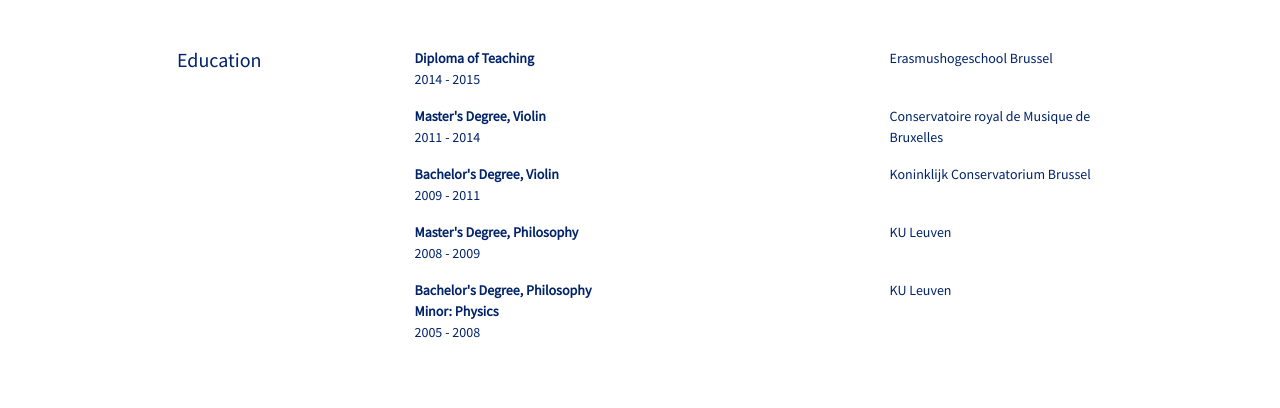
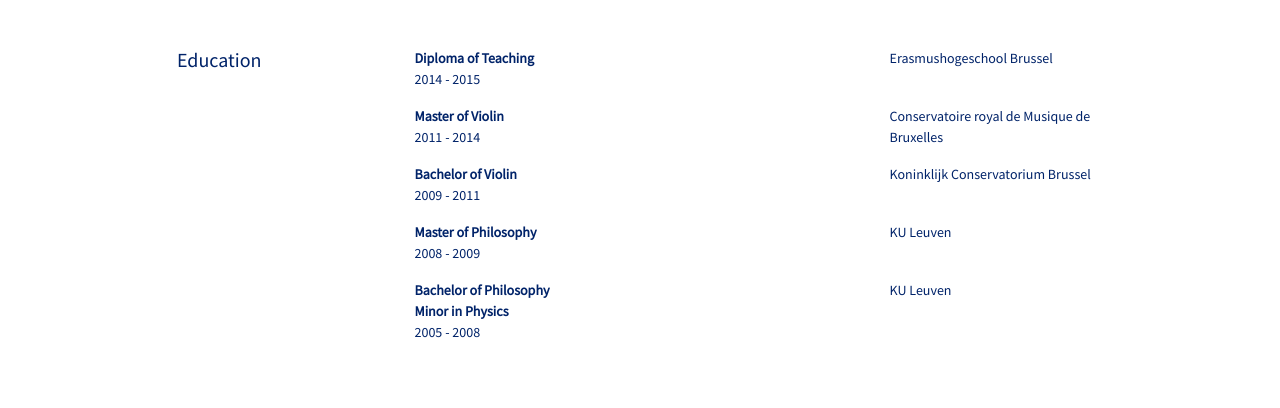
Before and after one commit to alexcorremans/alexcorremans.github.io, a Jekyll site: the page built from resume.html, in a window 1280 px wide. Shown: the part 991-1399 px from the top of the page. Built offline with Jekyll 4.4.1, drawn with Linux system fonts in a browser that asks for light colours; nearby versions of some CDN libraries.

Commit message:
update degree names

```diff
--- a/resume.html
+++ b/resume.html
@@ -124,7 +124,7 @@
       </div>
       <div class="row">
         <div class="col-8">
-          <p><strong>Master's Degree, Violin</strong>
+          <p><strong>Master of Violin</strong>
           <br>2011 - 2014</p>
         </div>
         <div class="col-4">
@@ -133,7 +133,7 @@
       </div>
       <div class="row">
         <div class="col-8">
-          <p><strong>Bachelor's Degree, Violin</strong>
+          <p><strong>Bachelor of Violin</strong>
           <br>2009 - 2011</p>
         </div>
         <div class="col-4">
@@ -142,7 +142,7 @@
       </div>
       <div class="row">
         <div class="col-8">
-          <p><strong>Master's Degree, Philosophy</strong>
+          <p><strong>Master of Philosophy</strong>
           <br>2008 - 2009</p>
         </div>
         <div class="col-4">
@@ -151,7 +151,7 @@
       </div>
       <div class="row">
         <div class="col-8">
-          <p><strong>Bachelor's Degree, Philosophy<br>Minor: Physics</strong>
+          <p><strong>Bachelor of Philosophy<br>Minor in Physics</strong>
           <br>2005 - 2008</p>
         </div>
         <div class="col-4">
```
